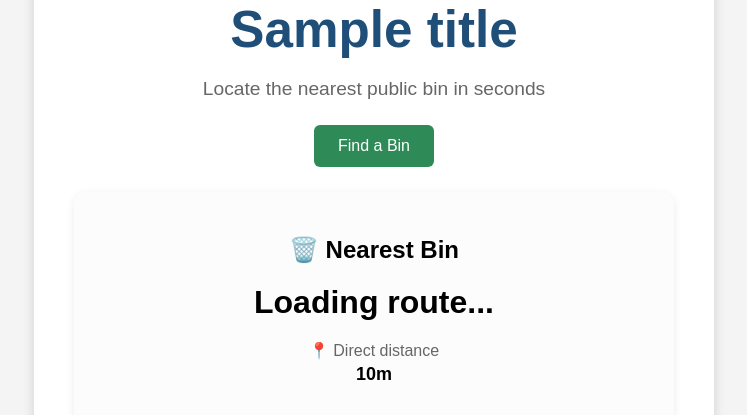
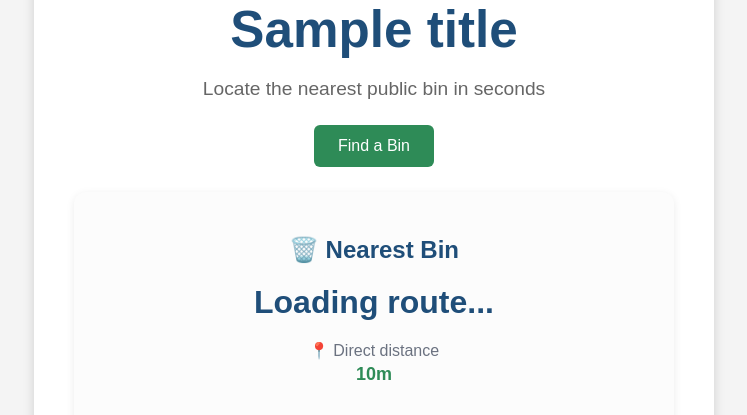
Before and after one commit to Th3ThirdMan/nearest-bin, a Flask app: template templates/index.html in a window 1280 px wide. Shown: the part 242-657 px from the top of the page, without its empty margins (266-1013 px from the left). Run offline with Flask 3, Linux system fonts and the light colour scheme; the template is opened without the code that fills it: most values are stand-ins (such as "Sample title", 1, 10 or a date in 2020).

Commit message:
Stabilise geolocation and refine result colours

```diff
--- a/static/js/app.js
+++ b/static/js/app.js
@@ -34,9 +34,9 @@ function getLocation(triggerButton = null) {
       loadingMessage.style.display = "none";
     },
     {
-      enableHighAccuracy: false,
-      timeout: 20000,
-      maximumAge: 60000,
+      enableHighAccuracy: true,
+      timeout: 15000,
+      maximumAge: 30000,
     },
   );
 
--- a/static/style.css
+++ b/static/style.css
@@ -2,6 +2,7 @@ body {
   font-family: Arial, sans-serif;
   background-color: #f4f4f4;
   margin: 0;
+  color: #374151;
 }
 
 h1 {
@@ -189,6 +190,22 @@ p {
   margin-top: 18px;
 }
 
+.result-card h2 {
+  color: #1f4e79;
+}
+
+#walkingRoute {
+  color: #1f4e79;
+}
+
+#straightLineDistance {
+  color: #2e8b57;
+}
+
+.direct-distance-label {
+  color: #6b7280;
+}
+
 #copyCoordinatesButton {
   grid-column: 1 / -1;
 }
```
